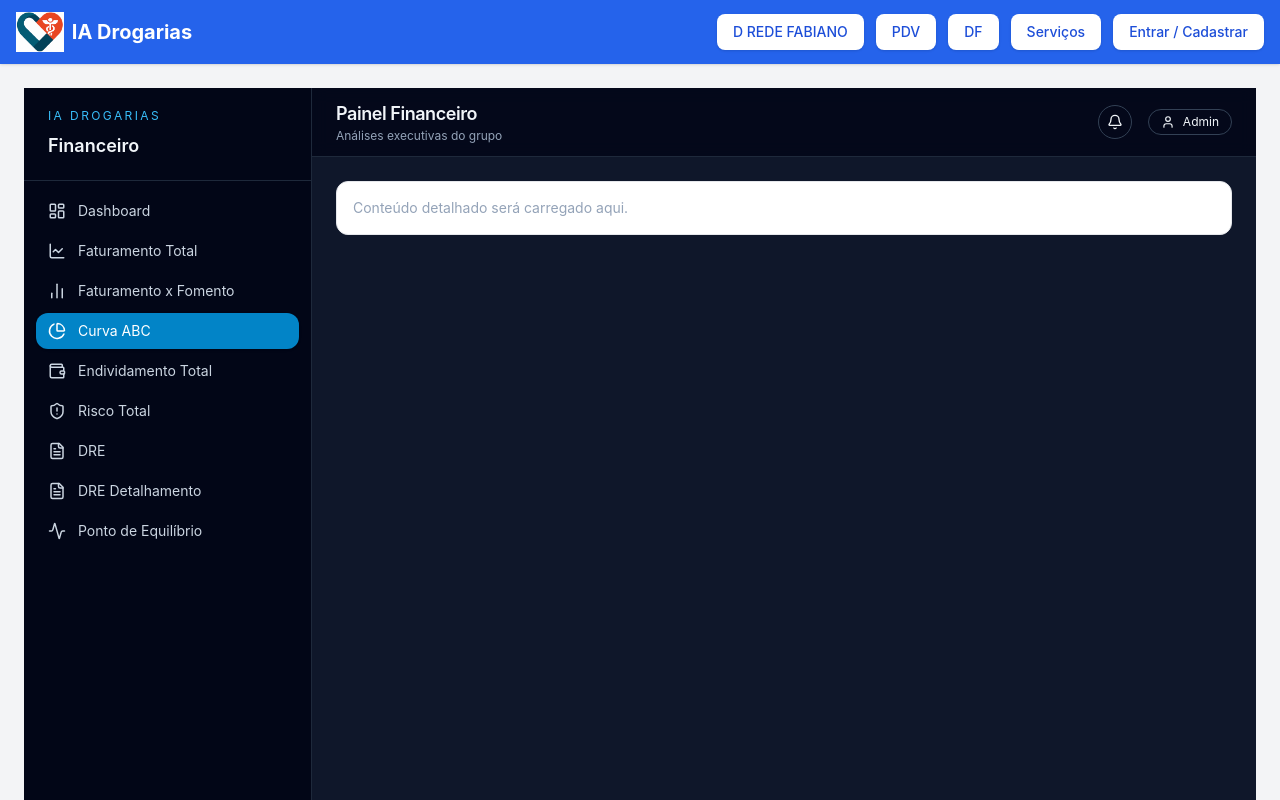
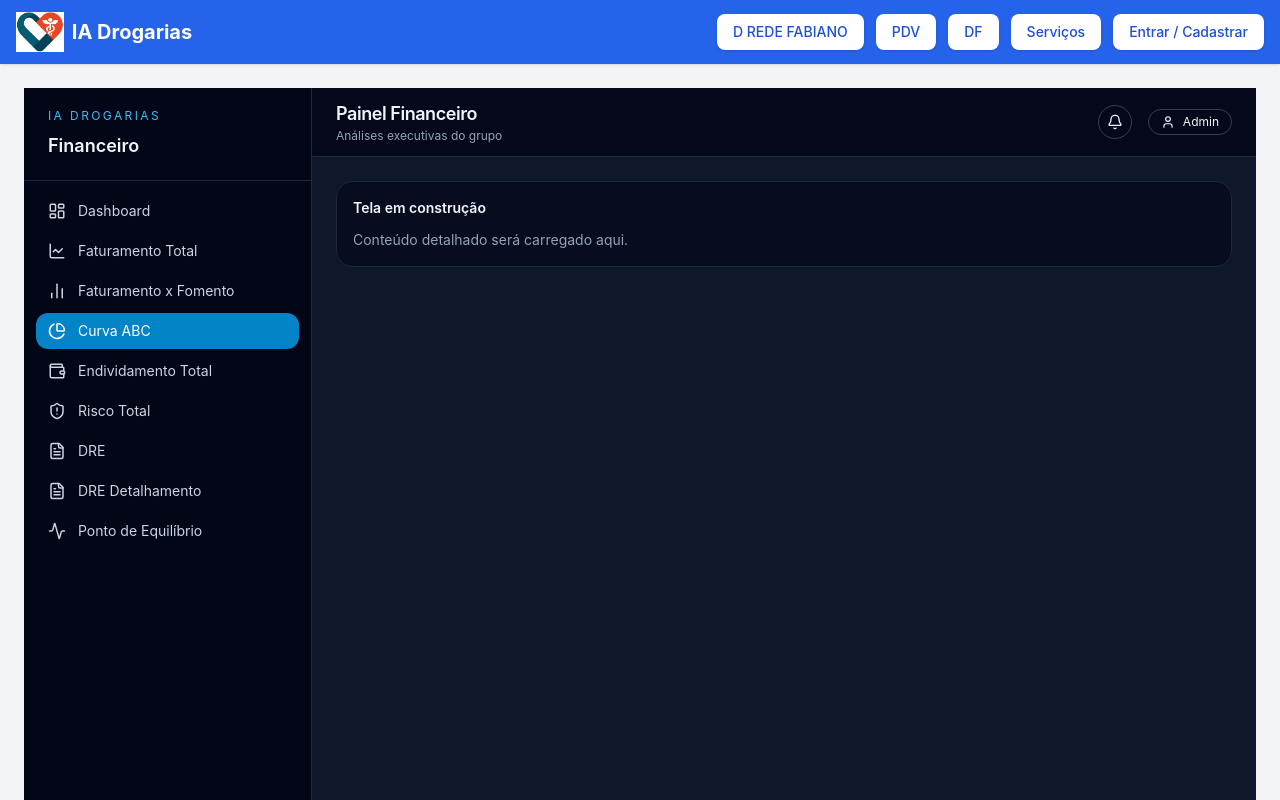
Before and after one commit to comprasdfernando-code/ia-drogarias, a Next.js app: page /financeiro/curva-abc in a window 1280 px wide. Shown: the top 800 px of the page. Built offline with nearby package versions, Linux system fonts and the light colour scheme; no server answers.

Commit message:
correção todas paginas finanças

```diff
--- a/app/financeiro/curva-abc/page.tsx
+++ b/app/financeiro/curva-abc/page.tsx
@@ -1,14 +1,18 @@
-import { Card, CardHeader, CardContent } from "@/components/ui/card";
+import {
+  FCard,
+  FCardHeader,
+  FCardContent
+} from "../../financeiro/ui/card";
 
-export default function Page() {
+export default function CurvaABCPage() {
   return (
-    <Card>
-      <CardHeader title="Tela em construção" />
-      <CardContent>
+    <FCard>
+      <FCardHeader title="Tela em construção" />
+      <FCardContent>
         <p className="text-slate-400 text-sm">
           Conteúdo detalhado será carregado aqui.
         </p>
-      </CardContent>
-    </Card>
+      </FCardContent>
+    </FCard>
   );
 }
--- a/app/financeiro/dre-detalhamento/page.tsx
+++ b/app/financeiro/dre-detalhamento/page.tsx
@@ -1,14 +1,18 @@
-import { Card, CardHeader, CardContent } from "@/components/ui/card";
+import {
+  FCard,
+  FCardHeader,
+  FCardContent
+} from "../../financeiro/ui/card";
 
 export default function Page() {
   return (
-    <Card>
-      <CardHeader title="Tela em construção" />
-      <CardContent>
+    <FCard>
+      <FCardHeader title="Tela em construção" />
+      <FCardContent>
         <p className="text-slate-400 text-sm">
           Conteúdo detalhado será carregado aqui.
         </p>
-      </CardContent>
-    </Card>
+      </FCardContent>
+    </FCard>
   );
 }
--- a/app/financeiro/dre/page.tsx
+++ b/app/financeiro/dre/page.tsx
@@ -1,14 +1,18 @@
-import { Card, CardHeader, CardContent } from "@/components/ui/card";
+import {
+  FCard,
+  FCardHeader,
+  FCardContent
+} from "../../financeiro/ui/card";
 
 export default function Page() {
   return (
-    <Card>
-      <CardHeader title="Tela em construção" />
-      <CardContent>
+    <FCard>
+      <FCardHeader title="Tela em construção" />
+      <FCardContent>
         <p className="text-slate-400 text-sm">
           Conteúdo detalhado será carregado aqui.
         </p>
-      </CardContent>
-    </Card>
+      </FCardContent>
+    </FCard>
   );
 }
--- a/app/financeiro/endividamento-total/page.tsx
+++ b/app/financeiro/endividamento-total/page.tsx
@@ -1,14 +1,18 @@
-import { Card, CardHeader, CardContent } from "@/components/ui/card";
+import {
+  FCard,
+  FCardHeader,
+  FCardContent
+} from "../../financeiro/ui/card";
 
 export default function Page() {
   return (
-    <Card>
-      <CardHeader title="Tela em construção" />
-      <CardContent>
+    <FCard>
+      <FCardHeader title="Tela em construção" />
+      <FCardContent>
         <p className="text-slate-400 text-sm">
           Conteúdo detalhado será carregado aqui.
         </p>
-      </CardContent>
-    </Card>
+      </FCardContent>
+    </FCard>
   );
 }
--- a/app/financeiro/faturamento-fomento/page.tsx
+++ b/app/financeiro/faturamento-fomento/page.tsx
@@ -1,14 +1,18 @@
-import { Card, CardHeader, CardContent } from "@/components/ui/card";
+import {
+  FCard,
+  FCardHeader,
+  FCardContent
+} from "../../financeiro/ui/card";
 
 export default function Page() {
   return (
-    <Card>
-      <CardHeader title="Tela em construção" />
-      <CardContent>
+    <FCard>
+      <FCardHeader title="Tela em construção" />
+      <FCardContent>
         <p className="text-slate-400 text-sm">
           Conteúdo detalhado será carregado aqui.
         </p>
-      </CardContent>
-    </Card>
+      </FCardContent>
+    </FCard>
   );
 }
--- a/app/financeiro/faturamento-total/page.tsx
+++ b/app/financeiro/faturamento-total/page.tsx
@@ -1,14 +1,18 @@
-import { Card, CardHeader, CardContent } from "@/components/ui/card";
+import {
+  FCard,
+  FCardHeader,
+  FCardContent
+} from "../../financeiro/ui/card";
 
 export default function Page() {
   return (
-    <Card>
-      <CardHeader title="Tela em construção" />
-      <CardContent>
+    <FCard>
+      <FCardHeader title="Tela em construção" />
+      <FCardContent>
         <p className="text-slate-400 text-sm">
           Conteúdo detalhado será carregado aqui.
         </p>
-      </CardContent>
-    </Card>
+      </FCardContent>
+    </FCard>
   );
 }
--- a/app/financeiro/ponto-equilibrio/page.tsx
+++ b/app/financeiro/ponto-equilibrio/page.tsx
@@ -1,14 +1,18 @@
-import { Card, CardHeader, CardContent } from "@/components/ui/card";
+import {
+  FCard,
+  FCardHeader,
+  FCardContent
+} from "../../financeiro/ui/card";
 
 export default function Page() {
   return (
-    <Card>
-      <CardHeader title="Tela em construção" />
-      <CardContent>
+    <FCard>
+      <FCardHeader title="Tela em construção" />
+      <FCardContent>
         <p className="text-slate-400 text-sm">
           Conteúdo detalhado será carregado aqui.
         </p>
-      </CardContent>
-    </Card>
+      </FCardContent>
+    </FCard>
   );
 }
--- a/app/financeiro/risco-total/page.tsx
+++ b/app/financeiro/risco-total/page.tsx
@@ -1,14 +1,18 @@
-import { Card, CardHeader, CardContent } from "@/components/ui/card";
+import {
+  FCard,
+  FCardHeader,
+  FCardContent
+} from "../../financeiro/ui/card";
 
 export default function Page() {
   return (
-    <Card>
-      <CardHeader title="Tela em construção" />
-      <CardContent>
+    <FCard>
+      <FCardHeader title="Tela em construção" />
+      <FCardContent>
         <p className="text-slate-400 text-sm">
           Conteúdo detalhado será carregado aqui.
         </p>
-      </CardContent>
-    </Card>
+      </FCardContent>
+    </FCard>
   );
 }
```
